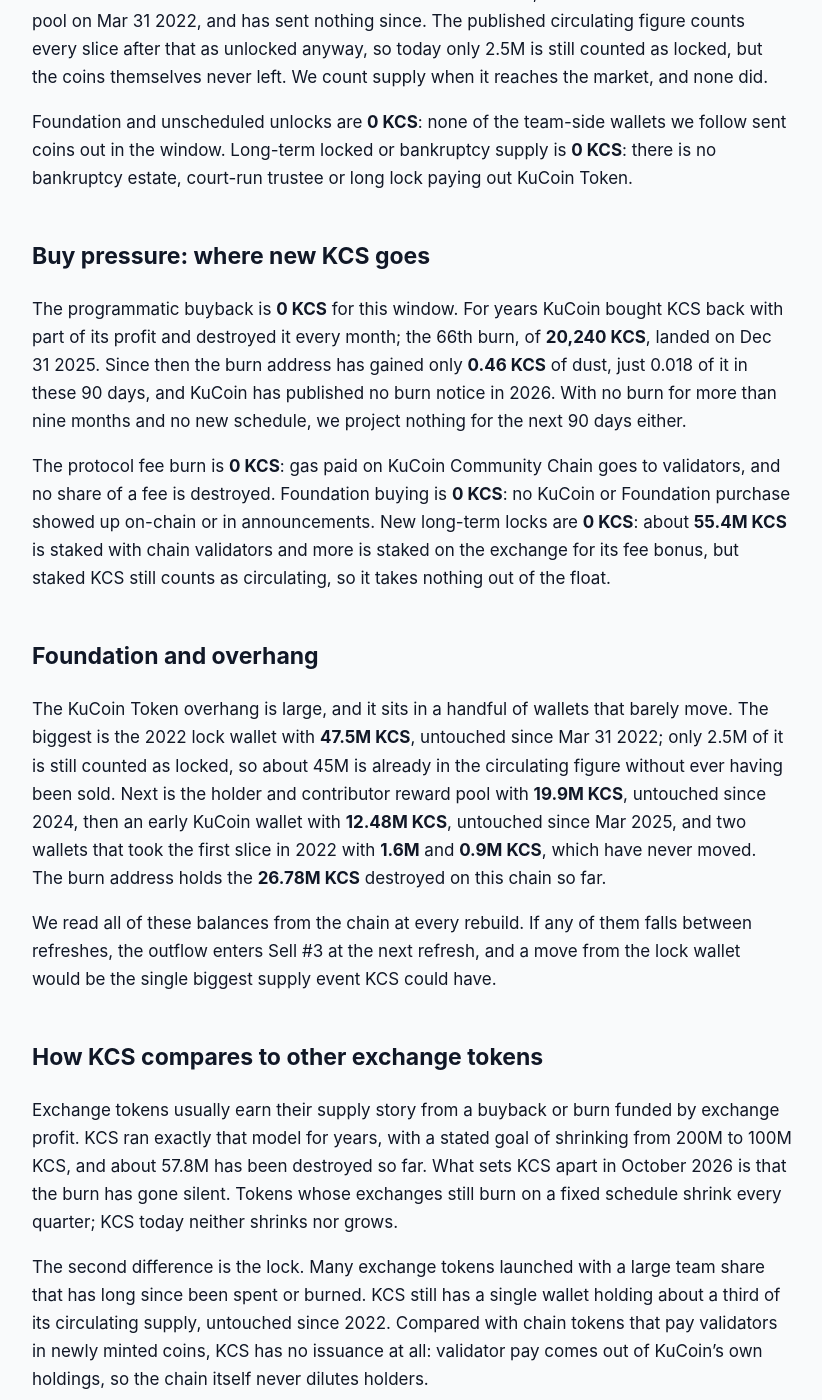
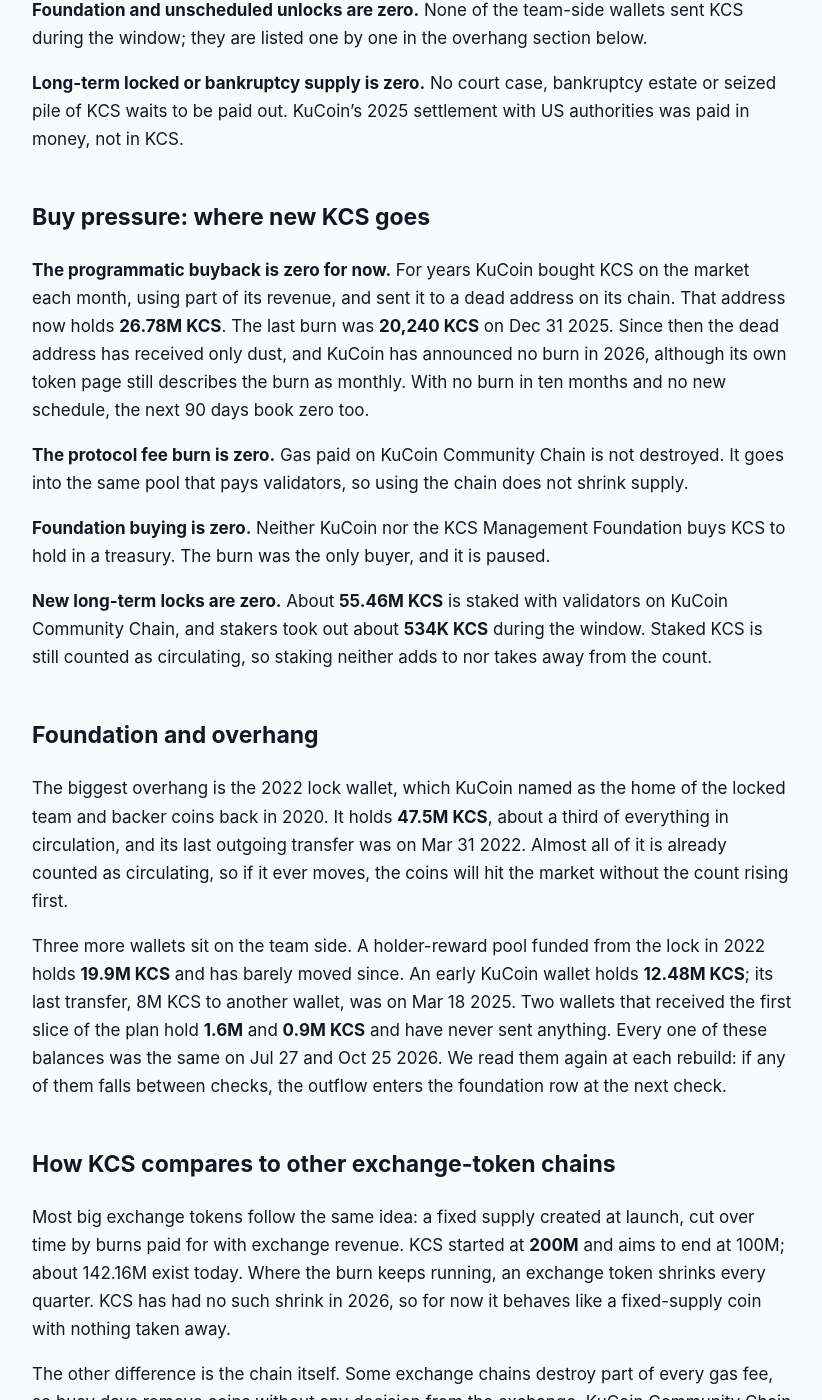
Before and after one commit to jeevansongmy-spec/mrnasdog-articles, a Jekyll site: the page built from crypto/kcs-pressure-framework.md, in a window 1280 px wide and 1400 px high, scrolled down 1205 px. Shown: the whole window, without its empty margins (228-1050 px from the left). Built offline with Jekyll 4.4.1, drawn with Linux system fonts in a browser that asks for light colours; some of the changed text lies outside the part shown.

Commit message:
publish: crypto/kcs-pressure-framework

```diff
--- a/crypto/kcs-pressure-framework.md
+++ b/crypto/kcs-pressure-framework.md
@@ -1,6 +1,6 @@
 ---
 title: "KCS Inflation Analysis · October 2026 · Mixed flows · supply roughly steady"
-description: "KuCoin Token (KCS) supply is flat: nothing minted, no KCS burned since Dec 31 2025, and its 47.5M KCS lock wallet never moved: 0.00% net in 90 days."
+description: "KuCoin Token (KCS) supply is flat: no new coins, no burn since Dec 31 2025, and a 47.5M KCS lock wallet that never moves. 0.00% net in 90 days, flat next."
 canonical_url: "https://mrnasdog.com/research/kcs/inflation"
 tags: ["crypto", "kcs", "kucoin", "exchange"]
 published: true
@@ -12,54 +12,60 @@ Looking for the buy-or-sell answer? It is on the KCS coin page, with demand and
 
 # KCS Inflation Analysis · October 2026 · Mixed flows · supply roughly steady
 
-KCS supply stood still over the 90 days to Oct 15 2026. KuCoin Community Chain mints no new KuCoin Token, the monthly buyback and burn has not fired since **Dec 31 2025**, and the 2022 lock wallet that holds **47.5M KCS** did not send a single coin. The MrNasDog Pressure Framework books **0 KCS** of sell pressure and **0 KCS** of buy pressure, a net of **0.00%**, and projects **0.00%** for the next 90 days. The published circulating figure still rose **2.5M KCS** on Oct 1 2026, because the lock plan counts one more slice as unlocked each quarter even though the coins stay where they are.
+KuCoin Token (KCS) supply was flat over the 90 days to Oct 25 2026: **0.00%** net, and flat again for the next 90 days. KuCoin Community Chain creates no new KCS, the monthly buyback and burn has not fired since **Dec 31 2025**, and the wallet holding the last **47.5M KCS** of the 2022 team lock has not sent a single coin since Mar 31 2022. Other trackers show **+1.92%**, because **2.5M KCS** of that wallet was counted as unlocked on Oct 1 2026 without moving.
 
 ## The verdict, in one paragraph
 
-Our primary read of KCS is **0.00%** net supply change over the last 90 days and **0.00%** over the next 90, on a circulating base of **139.66M KCS** out of **142.16M** in existence. The inflation monitor reads **+1.92%** for its own 90-day window, a gap of **1.92 percentage points**, so the page carries a ⚠ monitor gap note. We walked that gap to its source: the supply figure the monitor follows stepped up by 2.5M KCS on Oct 1 2026, the same quarterly step it took on Jul 1 2026, when one more slice of the 2022 lock plan was counted as unlocked. On-chain the lock wallet held the same **47.5M KCS** at both ends of the window, so no coin reached the market and our number stays. KCS today is a quiet exchange token: no minting, no burning, and one large wallet that has not moved in four and a half years.
+Between Jul 27 and Oct 25 2026, **0 KCS** entered the market and **0 KCS** was destroyed, so KuCoin Token supply moved **0.00%**, and the same flat reading is expected for the next 90 days. Other trackers read **+1.92%** for the same stretch, a difference of **1.92 points**. That difference comes from one dated change in the count, not from coins moving: on Oct 1 2026 one more **2.5M KCS** slice of the 2022 lock plan was counted as circulating while the lock wallet kept every coin. The coin page carries a warning note that explains this. KCS today is a frozen exchange token: no new coins, no burn, and one large wallet that never moves.
 
 ## Sell pressure: where new KCS comes from
 
-Protocol inflation is **0 KCS**. KuCoin Community Chain, the network where KCS is the gas coin, has no block reward. Validators are paid from a reserve pool that KuCoin refills with coins it already holds: **215,339 KCS** went into that pool in these 90 days, about 2,390 a day, and about **152,800 KCS** was paid out to validators. Those are existing coins moving from KuCoin to validators, so they add nothing to supply.
+**Protocol inflation is zero.** KCS is the gas coin of KuCoin Community Chain, and a block on that chain creates nothing. Validators are paid from a reward pool that KuCoin refills with coins that already exist. About **153K KCS** reached validators this way between Jul 27 and Oct 25 2026, but every one of those coins was already counted as circulating, so the total did not change.
 
-Vesting unlocks are **0 KCS** on our ledger. The 2022 KCS whitepaper re-locked **50M KCS** (25M and 7M gifted to the KCS Management Foundation, 18M for early investors) to unlock in 20 quarterly slices of **2.5M** over five years. KuCoin named one cold wallet as the home of the locked coins back in 2020. That wallet sent the first 2.5M slice, a 20M burn and a 20M reward pool on Mar 31 2022, and has sent nothing since. The published circulating figure counts every slice after that as unlocked anyway, so today only 2.5M is still counted as locked, but the coins themselves never left. We count supply when it reaches the market, and none did.
+**Vesting unlocks are zero.** In 2022 KuCoin's founders and early backers re-locked their coins and set **50M KCS** to unlock in 20 quarterly slices of **2.5M**, finishing at the turn of 2026. The first slice left the lock wallet on Mar 31 2022. None of the other slices ever did. The slice counted as unlocked on Oct 1 2026 stayed in the wallet, which held **47.5M KCS** on both Jul 27 and Oct 25 2026. Coins that are unlocked on paper but never leave the wallet cannot be sold, so this row books nothing.
 
-Foundation and unscheduled unlocks are **0 KCS**: none of the team-side wallets we follow sent coins out in the window. Long-term locked or bankruptcy supply is **0 KCS**: there is no bankruptcy estate, court-run trustee or long lock paying out KuCoin Token.
+**Foundation and unscheduled unlocks are zero.** None of the team-side wallets sent KCS during the window; they are listed one by one in the overhang section below.
+
+**Long-term locked or bankruptcy supply is zero.** No court case, bankruptcy estate or seized pile of KCS waits to be paid out. KuCoin's 2025 settlement with US authorities was paid in money, not in KCS.
 
 ## Buy pressure: where new KCS goes
 
-The programmatic buyback is **0 KCS** for this window. For years KuCoin bought KCS back with part of its profit and destroyed it every month; the 66th burn, of **20,240 KCS**, landed on Dec 31 2025. Since then the burn address has gained only **0.46 KCS** of dust, just 0.018 of it in these 90 days, and KuCoin has published no burn notice in 2026. With no burn for more than nine months and no new schedule, we project nothing for the next 90 days either.
+**The programmatic buyback is zero for now.** For years KuCoin bought KCS on the market each month, using part of its revenue, and sent it to a dead address on its chain. That address now holds **26.78M KCS**. The last burn was **20,240 KCS** on Dec 31 2025. Since then the dead address has received only dust, and KuCoin has announced no burn in 2026, although its own token page still describes the burn as monthly. With no burn in ten months and no new schedule, the next 90 days book zero too.
 
-The protocol fee burn is **0 KCS**: gas paid on KuCoin Community Chain goes to validators, and no share of a fee is destroyed. Foundation buying is **0 KCS**: no KuCoin or Foundation purchase showed up on-chain or in announcements. New long-term locks are **0 KCS**: about **55.4M KCS** is staked with chain validators and more is staked on the exchange for its fee bonus, but staked KCS still counts as circulating, so it takes nothing out of the float.
+**The protocol fee burn is zero.** Gas paid on KuCoin Community Chain is not destroyed. It goes into the same pool that pays validators, so using the chain does not shrink supply.
+
+**Foundation buying is zero.** Neither KuCoin nor the KCS Management Foundation buys KCS to hold in a treasury. The burn was the only buyer, and it is paused.
+
+**New long-term locks are zero.** About **55.46M KCS** is staked with validators on KuCoin Community Chain, and stakers took out about **534K KCS** during the window. Staked KCS is still counted as circulating, so staking neither adds to nor takes away from the count.
 
 ## Foundation and overhang
 
-The KuCoin Token overhang is large, and it sits in a handful of wallets that barely move. The biggest is the 2022 lock wallet with **47.5M KCS**, untouched since Mar 31 2022; only 2.5M of it is still counted as locked, so about 45M is already in the circulating figure without ever having been sold. Next is the holder and contributor reward pool with **19.9M KCS**, untouched since 2024, then an early KuCoin wallet with **12.48M KCS**, untouched since Mar 2025, and two wallets that took the first slice in 2022 with **1.6M** and **0.9M KCS**, which have never moved. The burn address holds the **26.78M KCS** destroyed on this chain so far.
+The biggest overhang is the 2022 lock wallet, which KuCoin named as the home of the locked team and backer coins back in 2020. It holds **47.5M KCS**, about a third of everything in circulation, and its last outgoing transfer was on Mar 31 2022. Almost all of it is already counted as circulating, so if it ever moves, the coins will hit the market without the count rising first.
 
-We read all of these balances from the chain at every rebuild. If any of them falls between refreshes, the outflow enters Sell #3 at the next refresh, and a move from the lock wallet would be the single biggest supply event KCS could have.
+Three more wallets sit on the team side. A holder-reward pool funded from the lock in 2022 holds **19.9M KCS** and has barely moved since. An early KuCoin wallet holds **12.48M KCS**; its last transfer, 8M KCS to another wallet, was on Mar 18 2025. Two wallets that received the first slice of the plan hold **1.6M** and **0.9M KCS** and have never sent anything. Every one of these balances was the same on Jul 27 and Oct 25 2026. We read them again at each rebuild: if any of them falls between checks, the outflow enters the foundation row at the next check.
 
-## How KCS compares to other exchange tokens
+## How KCS compares to other exchange-token chains
 
-Exchange tokens usually earn their supply story from a buyback or burn funded by exchange profit. KCS ran exactly that model for years, with a stated goal of shrinking from 200M to 100M KCS, and about 57.8M has been destroyed so far. What sets KCS apart in October 2026 is that the burn has gone silent. Tokens whose exchanges still burn on a fixed schedule shrink every quarter; KCS today neither shrinks nor grows.
+Most big exchange tokens follow the same idea: a fixed supply created at launch, cut over time by burns paid for with exchange revenue. KCS started at **200M** and aims to end at 100M; about 142.16M exist today. Where the burn keeps running, an exchange token shrinks every quarter. KCS has had no such shrink in 2026, so for now it behaves like a fixed-supply coin with nothing taken away.
 
-The second difference is the lock. Many exchange tokens launched with a large team share that has long since been spent or burned. KCS still has a single wallet holding about a third of its circulating supply, untouched since 2022. Compared with chain tokens that pay validators in newly minted coins, KCS has no issuance at all: validator pay comes out of KuCoin's own holdings, so the chain itself never dilutes holders.
+The other difference is the chain itself. Some exchange chains destroy part of every gas fee, so busy days remove coins without any decision from the exchange. KuCoin Community Chain does not; gas goes to validators. That leaves KCS supply fully in KuCoin's hands: it shrinks only when KuCoin chooses to burn, and it grows on the market only when the lock wallet chooses to send.
 
-So KCS sits between the two usual shapes: no new supply like a capped coin, no burn like an uncapped one, and a concentrated overhang that decides which way it goes next.
+Compared with tokens that still have years of team vesting ahead, the KCS plan is almost finished on paper. Its weak point is that the paper and the wallet tell different stories: the plan says nearly all of the 47.5M KCS is unlocked, while on-chain none of it has moved.
 
 ## What to watch in the next 90 days
 
-Around Jan 1 2027 the last 2.5M KCS slice of the 2022 lock plan is due to be counted as unlocked, which would take the locked figure to zero; it books 0 unless coins actually leave the lock wallet.
+**The last slice, around Jan 1 2027.** The 2022 plan ends at the turn of 2026, when the final **2.5M KCS** should be counted as unlocked. Other trackers will likely show another jump then; on our reading it changes nothing unless coins leave the lock wallet.
 
-Any monthly or quarterly KCS burn notice from KuCoin would restart the buyback, and the first one would land in Buy #1.
+**The lock wallet.** Any transfer out of the 47.5M KCS wallet would be the first since Mar 31 2022, and the biggest supply event KCS could have.
 
-Any outflow from the 47.5M KCS lock wallet, the 19.9M KCS reward pool or the 12.48M KCS early wallet would be new sell pressure on the next refresh.
+**A burn in late October, November or December 2026.** KuCoin used to burn in the last week of each month. A burn in any of those weeks would mean the buyback has restarted and would put KCS back on a shrinking path.
 
-KuCoin's access block in South Korea from Oct 13 2026 does not change supply, but it is the kind of news that can change how much of the float holders want to keep.
+**Staking.** Watch the 55.46M KCS staked on KuCoin Community Chain. It does not change the count, but a fast drop would put more coins in reach of sellers.
 
 ## Summary
 
-KuCoin Token is flat on supply: **0.00%** over the last 90 days and **0.00%** projected for the next 90, against a monitor reading of **+1.92%** that comes from counting a locked slice as unlocked, not from coins moving. KuCoin Community Chain mints nothing, and the monthly buyback and burn has been silent since Dec 31 2025. The key risk is the 2022 lock wallet with **47.5M KCS**, most of it already counted as circulating, which could reach the market at any time. The ceiling is the 142.16M KCS in existence, well under the 200M ever created.
+KuCoin Token supply was flat over the 90 days to Oct 25 2026, at **0.00%**, and should stay flat for the next 90 days. KuCoin Community Chain mints no KCS and burns no fees, and KuCoin's monthly buyback and burn has been silent since Dec 31 2025. The main risk is the 2022 lock wallet with **47.5M KCS**, counted almost entirely as unlocked yet untouched since Mar 31 2022. With no new coins being created, supply stays at the 142.16M KCS that exist today unless the chain's rules change, and only a restarted burn can move it down toward the 100M target.
 
 ---
 
-*MrNasDog Pressure Framework analysis of KCS, Metric 1 — Inflation. Data + explanation only. Not financial advice. Checked Oct 15 2026.*
+*MrNasDog Pressure Framework analysis of KCS, Metric 1 — Inflation. Data + explanation only. Not financial advice. Checked Oct 25 2026.*
```
